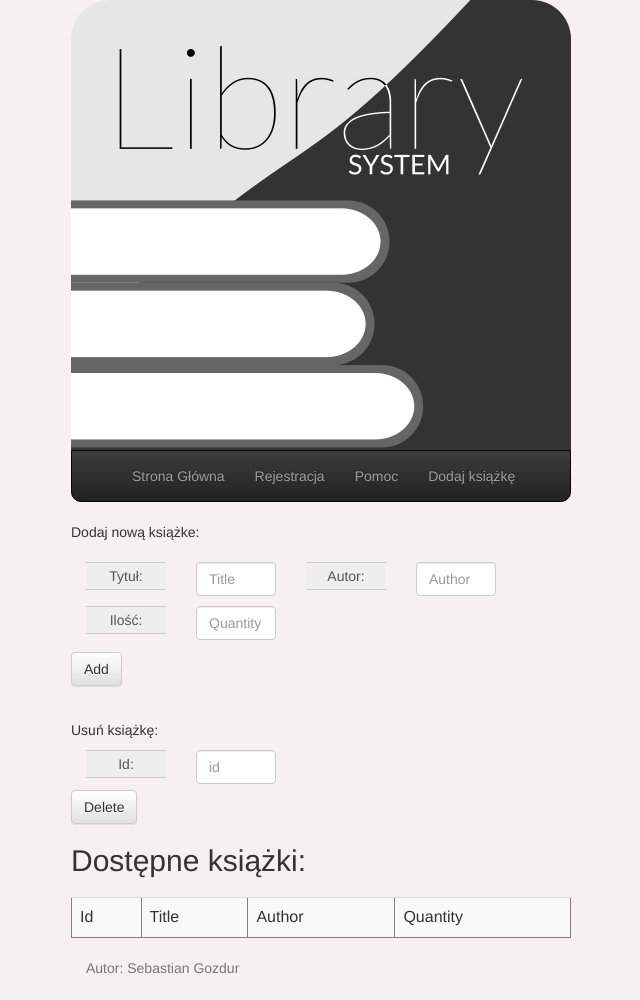
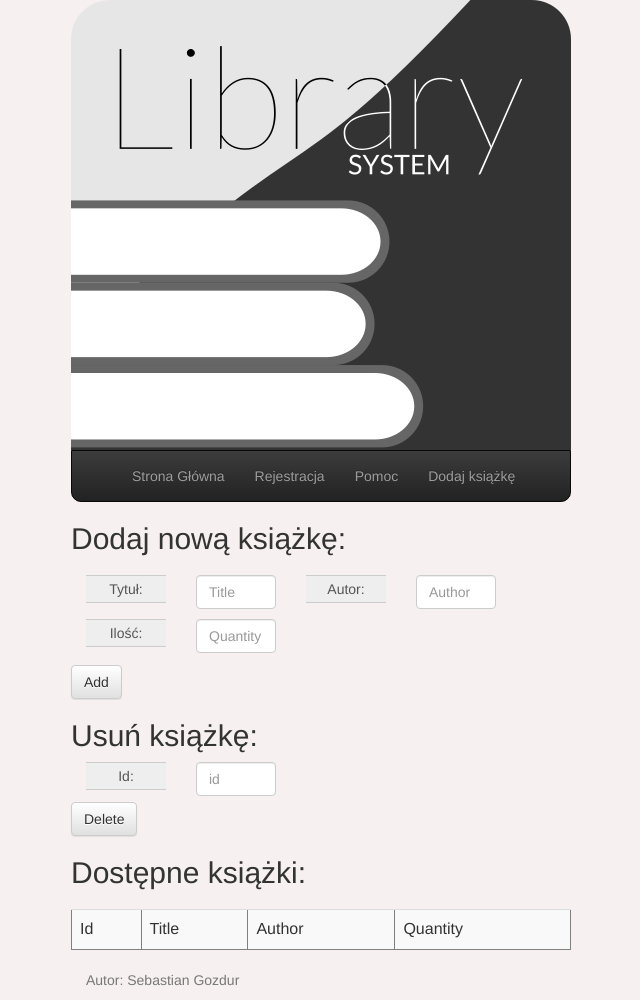
Before and after one commit to SebastianGozdur/LibraryProject, a Flask app: template librarysystem/templates/admin.html in a window 1280 px wide; the page is wider, and only the part inside the window is pictured. Shown: that part, without its empty margins (319-959 px from the left). Before the commit the page ends 974 px from the top of that part, so only its background shows below. Run offline with Flask 2, Linux system fonts and the light colour scheme; the template is opened without the code that fills it, so the values that code supplies are empty; some libraries are stand-ins or nearby versions.

Commit message:
Fixed bugs 2

```diff
--- a/librarysystem/templates/admin.html
+++ b/librarysystem/templates/admin.html
@@ -12,7 +12,7 @@
     {% endif %}
     {% endwith %}
 
-  <p>Dodaj nową książke: </p>
+  <h2>Dodaj nową książkę: </h2>
   <div id="createBookFormContainer">
         <form action="/admin" method="post">
             <div class="col-xs-2">
@@ -37,8 +37,8 @@
                 <button id="addButton" type="submit" name= "add" class="btn btn-default">Add</button>
         </form>
     </div>
-    </br>
-    <p> Usuń książkę: </p>
+
+    <h2> Usuń książkę: </h2>
     <div id="deleteBookFormContainter">
       <form action="/admin" method="post">
             <div class="col-xs-2">
--- a/librarysystem/views.py
+++ b/librarysystem/views.py
@@ -158,7 +158,7 @@ def admin():
     elif 'delete' in request.form:
       bookId = request.form['id']
       db.session.query(models.Books).filter(models.Books.id==bookId).delete()
-      db.session.query(models.ReservedBooks).filter(models.ReservedBooks.bookId == bookId).delete()
+      db.session.query(models.ReservedBooks).filter(models.ReservedBooks.book_id == bookId).delete()
       db.session.commit()
       availableBooks=db.session.query(models.Books).all()
       flash('Usunieto wprowadzona ksiazke i rezerwacje')
```
Also changed, not shown: app.db, 1 other file.
